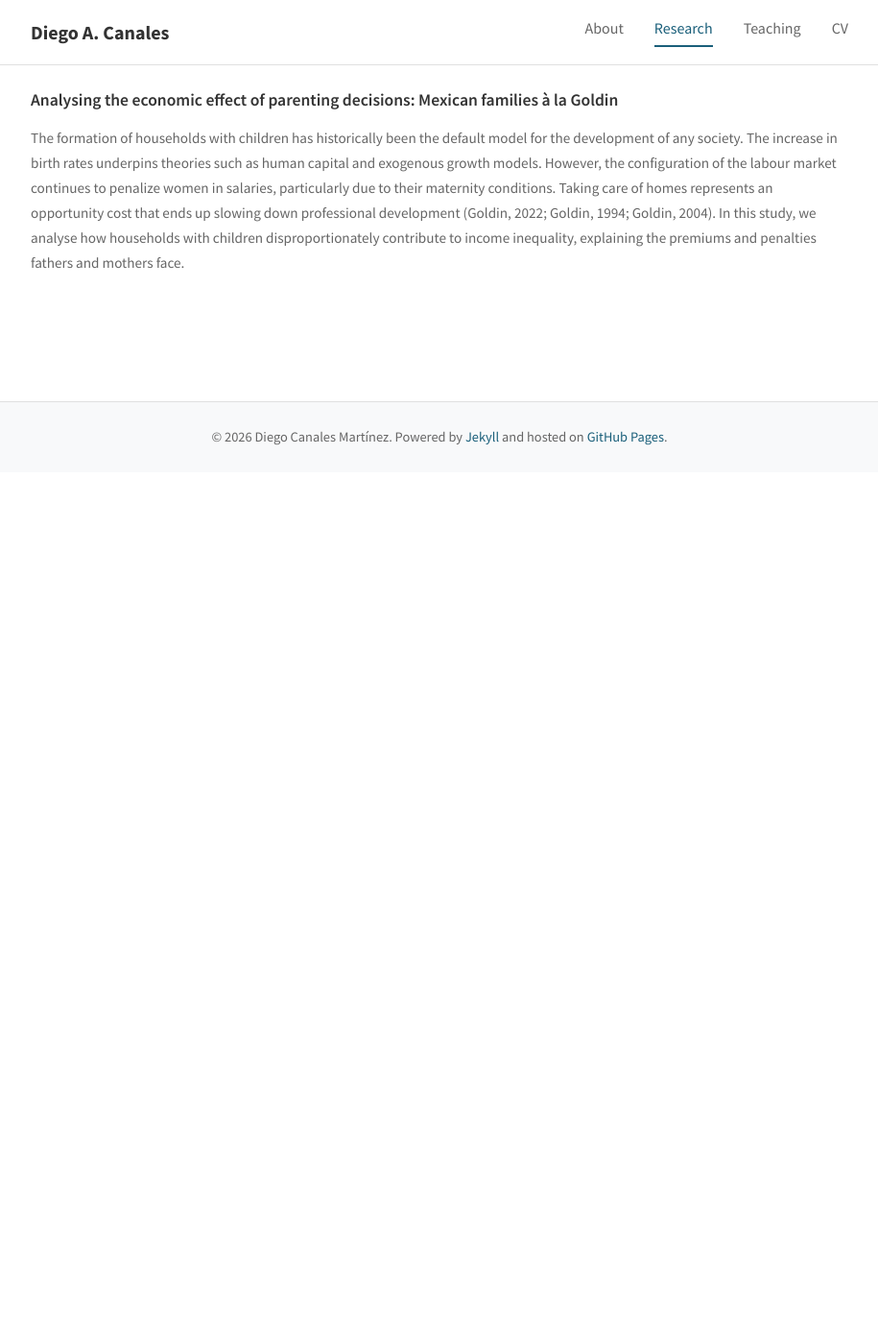
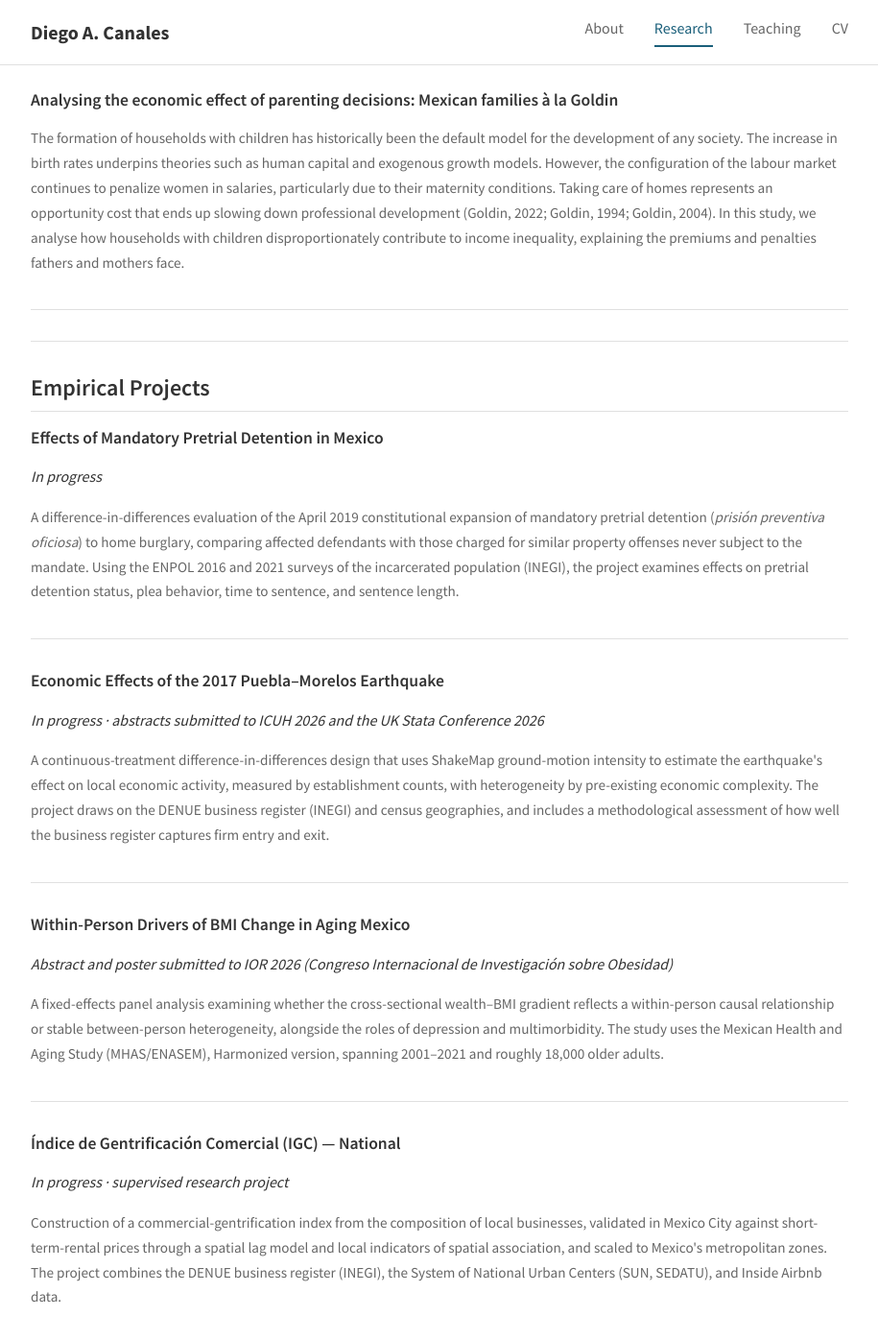
Before and after one commit to diegoacanales/diegoacanales.github.io, a Jekyll site: the page built from research.md, in a window 1280 px wide and 1400 px high, scrolled down 909 px. Shown: the top 1396 px of the window at 96% size, without its empty margins (182-1097 px from the left). Built offline with Jekyll 4.4.1, drawn with Linux system fonts in a browser that asks for light colours; some web fonts are replaced; before the commit the page ends 1401 px from its top, so only the background shows below that.

Commit message:
Add Empirical Projects section to Research page
Four active empirical projects (2025-2026): pretrial detention DiD (ENPOL),
2017 earthquake economic effects (DENUE), within-person BMI drivers (MHAS),
and the commercial gentrification index (DENUE/SUN/Inside Airbnb).

```diff
--- a/research.md
+++ b/research.md
@@ -60,3 +60,56 @@ permalink: /research/
     the premiums and penalties fathers and mothers face.
   </p>
 </div>
+
+---
+
+## Empirical Projects
+
+<div class="publication">
+  <h3>Effects of Mandatory Pretrial Detention in Mexico</h3>
+  <p class="venue"><em>In progress</em></p>
+  <p class="abstract">
+    A difference-in-differences evaluation of the April 2019 constitutional expansion of
+    mandatory pretrial detention (<em>prisión preventiva oficiosa</em>) to home burglary,
+    comparing affected defendants with those charged for similar property offenses never
+    subject to the mandate. Using the ENPOL 2016 and 2021 surveys of the incarcerated
+    population (INEGI), the project examines effects on pretrial detention status, plea
+    behavior, time to sentence, and sentence length.
+  </p>
+</div>
+
+<div class="publication">
+  <h3>Economic Effects of the 2017 Puebla–Morelos Earthquake</h3>
+  <p class="venue"><em>In progress · abstracts submitted to ICUH 2026 and the UK Stata Conference 2026</em></p>
+  <p class="abstract">
+    A continuous-treatment difference-in-differences design that uses ShakeMap ground-motion
+    intensity to estimate the earthquake's effect on local economic activity, measured by
+    establishment counts, with heterogeneity by pre-existing economic complexity. The project
+    draws on the DENUE business register (INEGI) and census geographies, and includes a
+    methodological assessment of how well the business register captures firm entry and exit.
+  </p>
+</div>
+
+<div class="publication">
+  <h3>Within-Person Drivers of BMI Change in Aging Mexico</h3>
+  <p class="venue"><em>Abstract and poster submitted to IOR 2026 (Congreso Internacional de Investigación sobre Obesidad)</em></p>
+  <p class="abstract">
+    A fixed-effects panel analysis examining whether the cross-sectional wealth–BMI gradient
+    reflects a within-person causal relationship or stable between-person heterogeneity,
+    alongside the roles of depression and multimorbidity. The study uses the Mexican Health
+    and Aging Study (MHAS/ENASEM), Harmonized version, spanning 2001–2021 and roughly 18,000
+    older adults.
+  </p>
+</div>
+
+<div class="publication">
+  <h3>Índice de Gentrificación Comercial (IGC) — National</h3>
+  <p class="venue"><em>In progress · supervised research project</em></p>
+  <p class="abstract">
+    Construction of a commercial-gentrification index from the composition of local businesses,
+    validated in Mexico City against short-term-rental prices through a spatial lag model and
+    local indicators of spatial association, and scaled to Mexico's metropolitan zones. The
+    project combines the DENUE business register (INEGI), the System of National Urban Centers
+    (SUN, SEDATU), and Inside Airbnb data.
+  </p>
+</div>
```
Also changed, not shown: _pages/research.md (+53 -0 lines).
